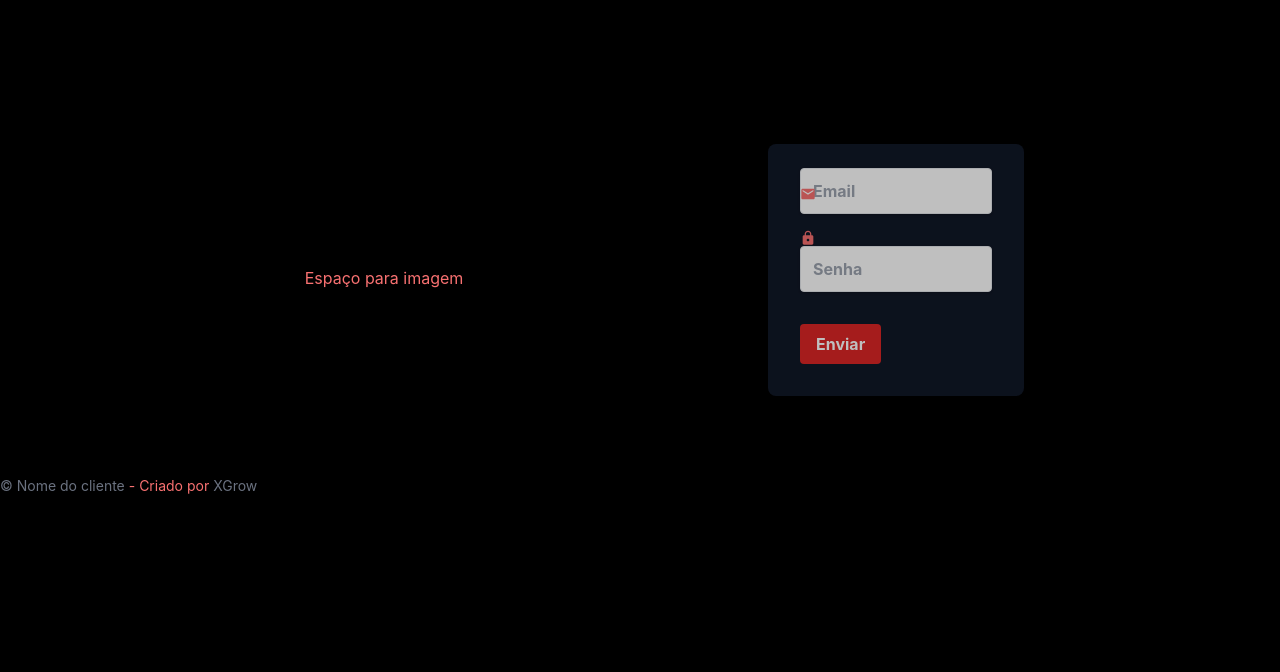
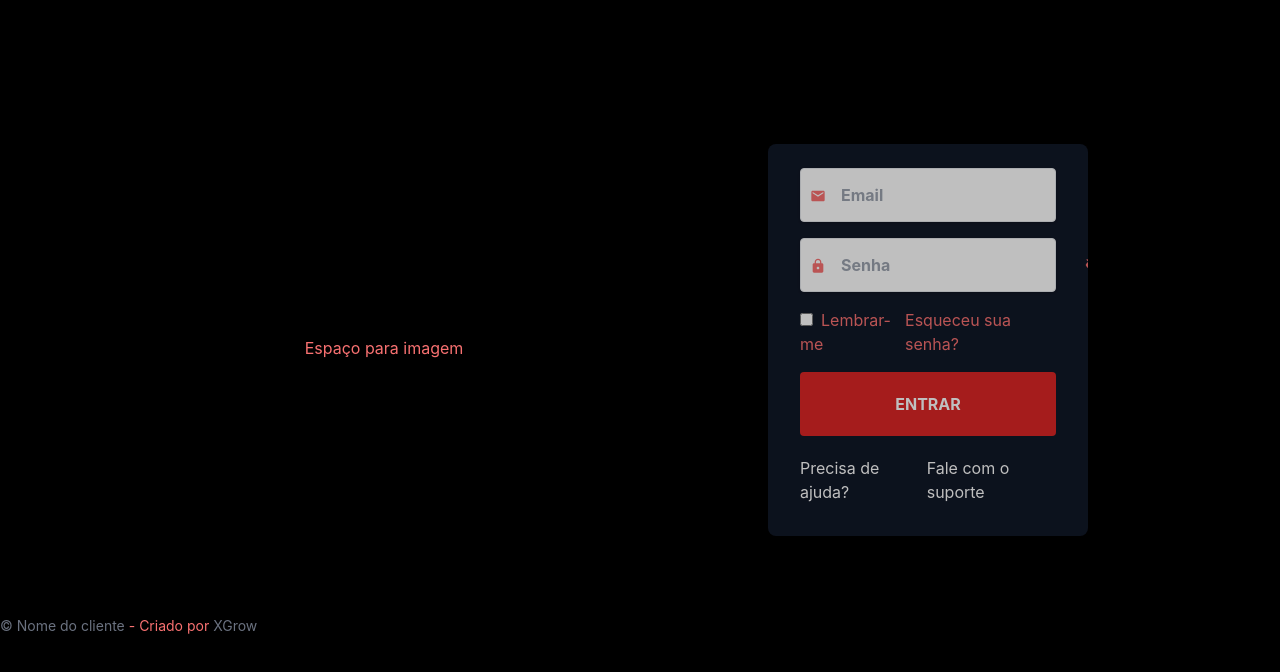
Before and after one commit to eroncardoso88/interface4, a Next.js app: page /login in a window 1280 px wide. Shown: the top 672 px of the page. Built offline with nearby package versions, Linux system fonts and the light colour scheme.

Commit message:
login form

```diff
--- a/pages/login.tsx
+++ b/pages/login.tsx
@@ -19,12 +19,22 @@ const Home: NextPage = () => {
             </div>
 
             {/* Right Col */}
-            <div className="flex flex-col w-full xl:w-1/5 justify-center lg:items-start overflow-y-hidden">
+            <div className="flex flex-col w-full xl:w-1/4 justify-center lg:items-start overflow-y-hidden">
               {!passwordRecovery && (
                 <form className="bg-gray-900 opacity-75 w-full shadow-lg rounded-lg px-8 pt-6 pb-8 mb-4">
                   <div className="mb-4">
-                  <div className="css-4302v8" >
-                      <div className="css-j7bzn4" style={{ position: 'relative', top: '18px', zIndex: '1', width: 0, height: 0}}>
+                    <div className="css-4302v8">
+                      <div
+                        className="css-j7bzn4"
+                        style={{
+                          position: "relative",
+                          top: "20px",
+                          left: "10px",
+                          zIndex: "1",
+                          width: 0,
+                          height: 0,
+                        }}
+                      >
                         <svg
                           stroke="currentColor"
                           fill="currentColor"
@@ -40,7 +50,7 @@ const Home: NextPage = () => {
                         </svg>
                       </div>
                       <input
-                        className="shadow appearance-none border rounded w-full p-3 text-gray-500 font-bold leading-tight focus:ring transform transition hover:scale-105 duration-300 ease-in-out"
+                        className="shadow appearance-none border rounded w-full p-4 pl-10 text-gray-500 font-bold leading-tight focus:ring transform transition hover:scale-105 duration-300 ease-in-out"
                         id="emailaddress"
                         type="text"
                         placeholder="Email"
@@ -49,8 +59,18 @@ const Home: NextPage = () => {
                     </div>
                   </div>
                   <div className="mb-4">
-                    <div className="chakra-input__group css-a0kk5w">
-                      <div className="chakra-input__left-element css-j7bzn4">
+                    <div className="css-a0kk5w">
+                      <div
+                        className="css-j7bzn4"
+                        style={{
+                          position: "relative",
+                          top: "20px",
+                          left: "10px",
+                          zIndex: "1",
+                          width: 0,
+                          height: 0,
+                        }}
+                      >
                         <svg
                           stroke="currentColor"
                           fill="currentColor"
@@ -66,23 +86,64 @@ const Home: NextPage = () => {
                         </svg>
                       </div>
                       <input
-                        className="shadow appearance-none border rounded w-full p-3 text-gray-500 font-bold leading-tight focus:ring transform transition hover:scale-105 duration-300 ease-in-out"
+                        className="shadow appearance-none border rounded w-full p-4 pl-10 text-gray-500 font-bold leading-tight focus:ring transform transition hover:scale-105 duration-300 ease-in-out"
                         id="password"
                         type="password"
                         placeholder="Senha"
                       />
+                      <div
+                        className="css-iakt80"
+                        style={{
+                          position: "relative",
+                          top: "-35px",
+                          left: "285px",
+                          zIndex: "1",
+                          width: 0,
+                          height: 0,
+                        }}
+                      >
+                        <svg
+                          stroke="currentColor"
+                          fill="currentColor"
+                          strokeWidth="0"
+                          viewBox="0 0 24 24"
+                          focusable="false"
+                          className="css-11p1vtb"
+                          height="1em"
+                          width="1em"
+                          xmlns="http://www.w3.org/2000/svg"
+                        >
+                          <path d="M12 7c2.76 0 5 2.24 5 5 0 .65-.13 1.26-.36 1.83l2.92 2.92c1.51-1.26 2.7-2.89 3.43-4.75-1.73-4.39-6-7.5-11-7.5-1.4 0-2.74.25-3.98.7l2.16 2.16C10.74 7.13 11.35 7 12 7zM2 4.27l2.28 2.28.46.46C3.08 8.3 1.78 10.02 1 12c1.73 4.39 6 7.5 11 7.5 1.55 0 3.03-.3 4.38-.84l.42.42L19.73 22 21 20.73 3.27 3 2 4.27zM7.53 9.8l1.55 1.55c-.05.21-.08.43-.08.65 0 1.66 1.34 3 3 3 .22 0 .44-.03.65-.08l1.55 1.55c-.67.33-1.41.53-2.2.53-2.76 0-5-2.24-5-5 0-.79.2-1.53.53-2.2zm4.31-.78l3.15 3.15.02-.16c0-1.66-1.34-3-3-3l-.17.01z"></path>
+                        </svg>
+                      </div>
                     </div>
                   </div>
 
+                  <div className="flex flex-row justify-between">
+                    <div>
+                      <input type="checkbox" />
+                      <label htmlFor="remember" className="pl-2">Lembrar-me</label>
+                    </div>
+                    <div>
+                      <a href="forgot-password">Esqueceu sua senha?</a>
+                    </div>
+                  </div>
+
+
                   <div className="flex items-center justify-between pt-4">
                     <button
-                      className="bg-red-600 from-purple-800 to-green-500 hover:from-pink-500 hover:to-green-500 text-white font-bold py-2 px-4 rounded focus:ring transform transition hover:scale-105 duration-300 ease-in-out"
+                      className="bg-red-600 w-80 h-16 text-white uppercase font-bold py-2 px-4 rounded focus:ring transform transition hover:scale-105 duration-300 ease-in-out"
                       type="button"
                     >
-                      Enviar
+                      Entrar
                     </button>
                   </div>
+                  <p className="flex flex-row justify-center pt-5 text-white">
+                    Precisa de ajuda?
+                    <a href="malito:test@xgrow.com" className="pl-2">Fale com o suporte</a>
+                  </p>
                 </form>
+
               )}
             </div>
 
```
Lines whose indentation alone changed are shown as unchanged.
